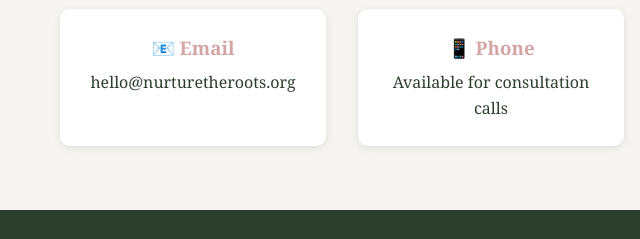
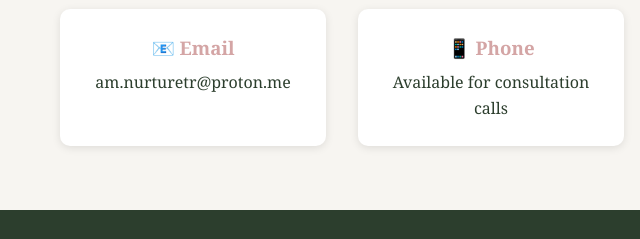
Before and after one commit to nurturetheroots-founder/nurturetheroots-site, a plain HTML site: page index.html in a window 1280 px wide. Shown: the part 3890-4129 px from the top of the page, 0-640 px from the left. Drawn offline with Linux system fonts and the light colour scheme.

Commit message:
Update index.html

```diff
--- a/index.html
+++ b/index.html
@@ -505,7 +505,7 @@
             <div class="contact-info">
                 <div class="contact-item">
                     <h3>📧 Email</h3>
-                    <p>hello@nurturetheroots.org</p>
+                    <p>am.nurturetr@proton.me</p>
                 </div>
                 <div class="contact-item">
                     <h3>📱 Phone</h3>
```
